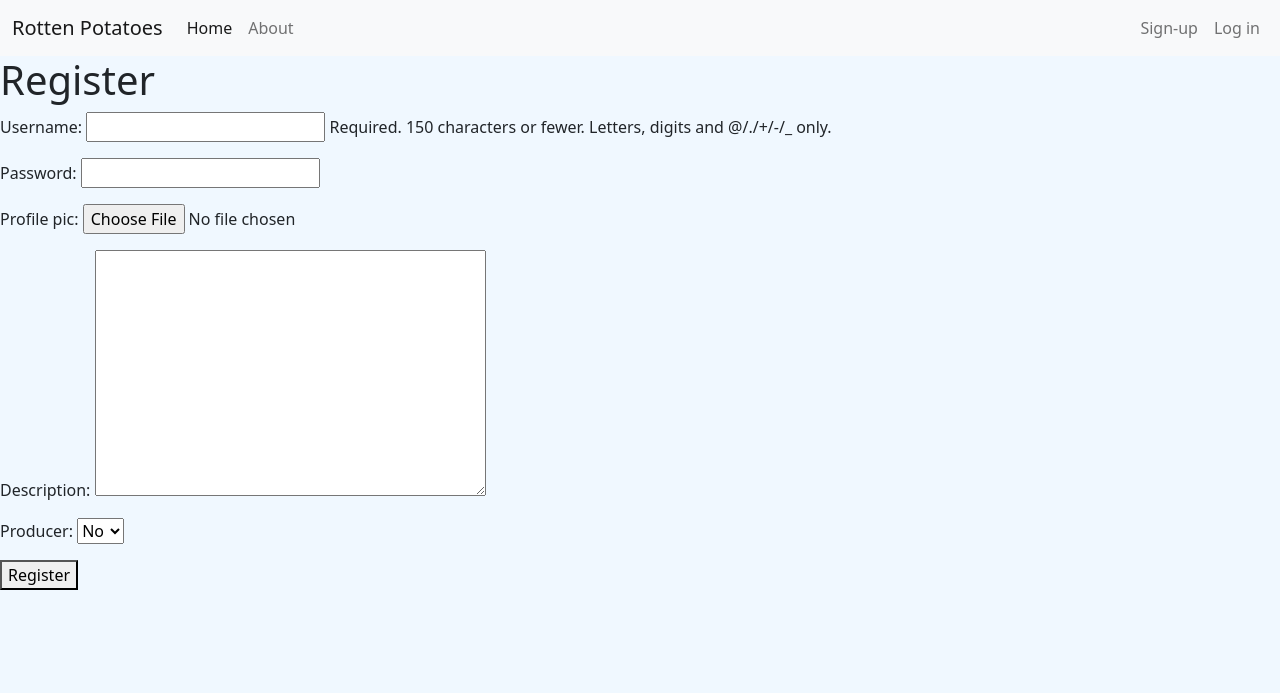
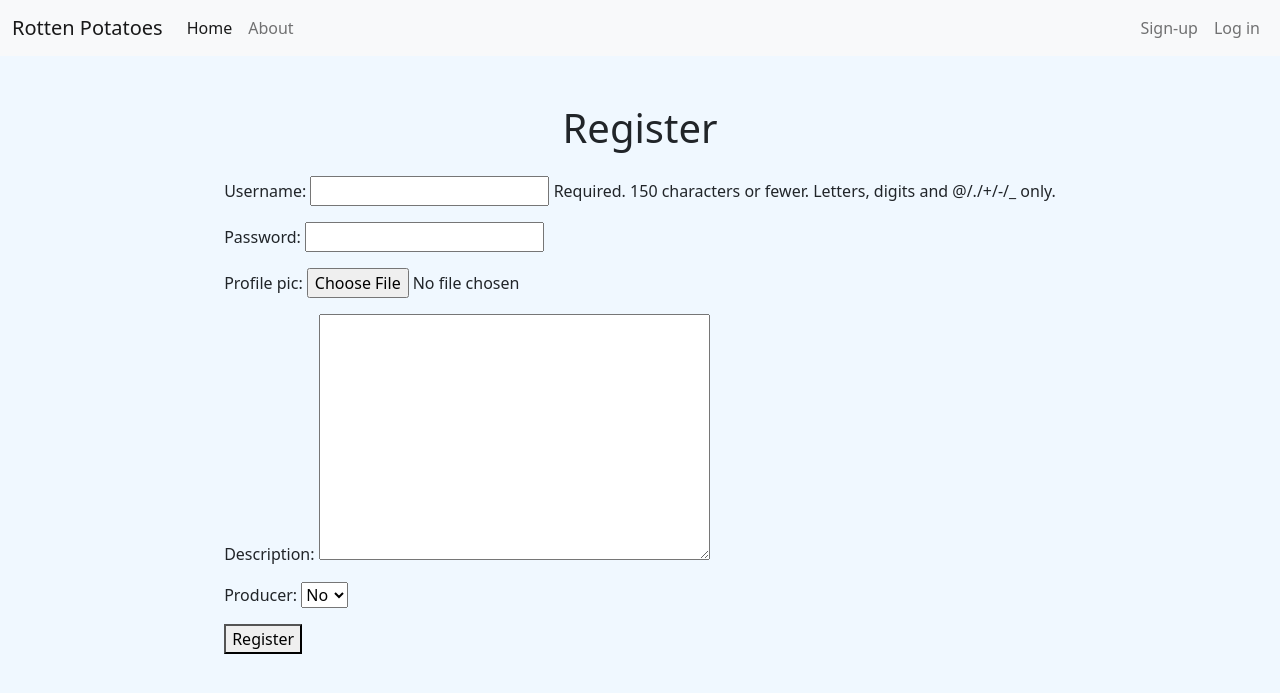
Before and after one commit to Eg3-git/wad2project, a Django app: page /rotten_potatoes/register/ in a window 1280 px wide. Shown: the top 693 px of the page. Run offline with Django 3.2, Linux system fonts and the light colour scheme.

Commit message:
Register page bootstrap

```diff
--- a/wad2project/templates/rotten_potatoes/register.html
+++ b/wad2project/templates/rotten_potatoes/register.html
@@ -6,21 +6,25 @@
 {% endblock %}
 
 {% block body_block %}
-	<h1>Register</h1>
+<div class="container my-5">
+	<h1 class="text-center mb-4">Register</h1>
 	{% if registered %}
 		<h3>Thanks for registering</h3>
 		<a href="{% url 'rotten_potatoes:index' %}">Return to home</a>
 	{% else %}
+	<div class="d-flex justify-content-center">
 		<form
 			id="user_form"
 			method="post"
 			action="{% url 'rotten_potatoes:register' %}"
 			enctype="multipart/form-data"
-			class="auto-form">
+			style="width: fit-content;">
 				{% csrf_token %}
 				{{ user_form.as_p }}
 				{{ profile_form.as_p }}
 				<button type="submit">Register</button>
 		</form>
+	</div>
 	{% endif %}
+</div>
 {% endblock %}
```
